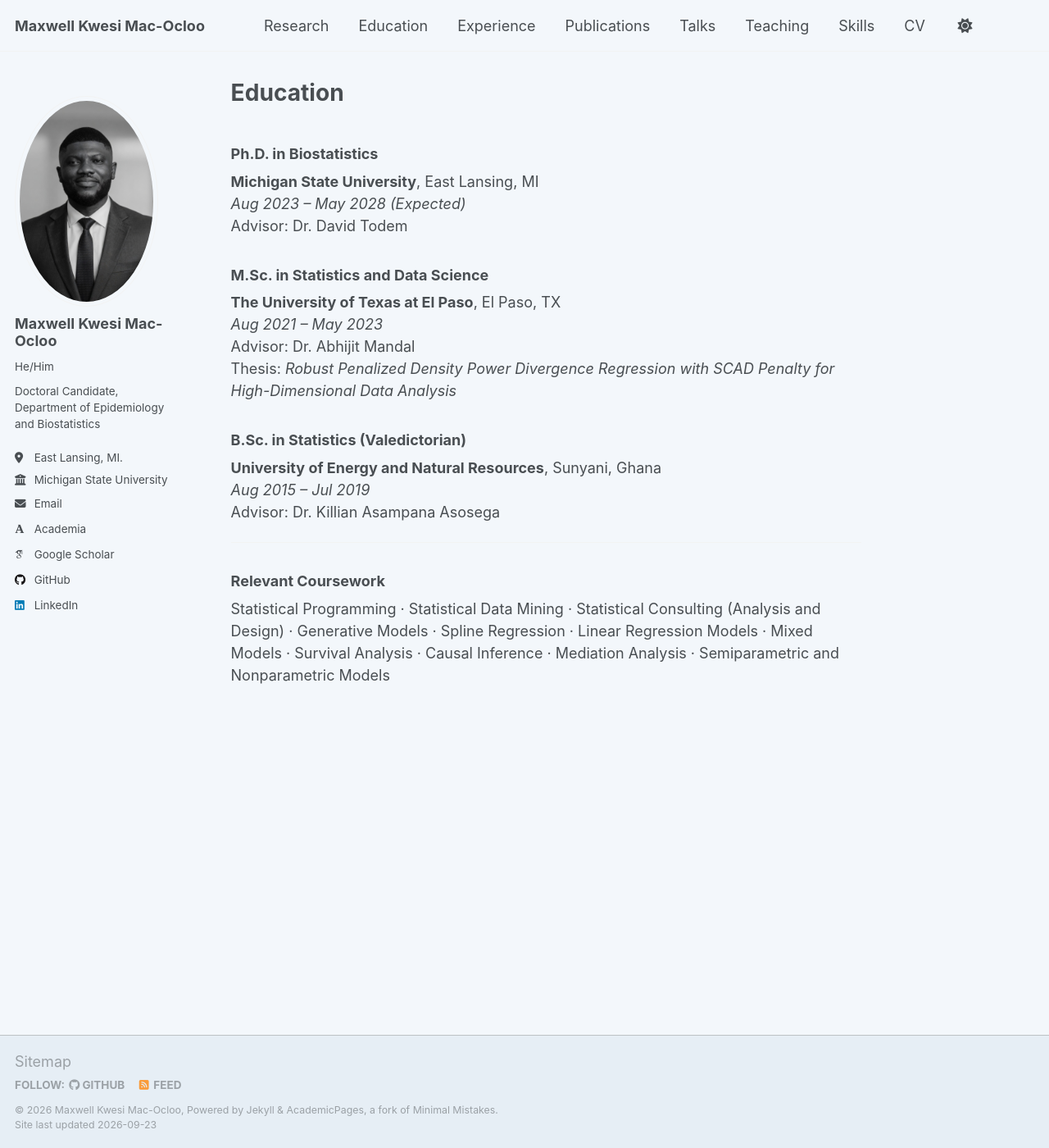
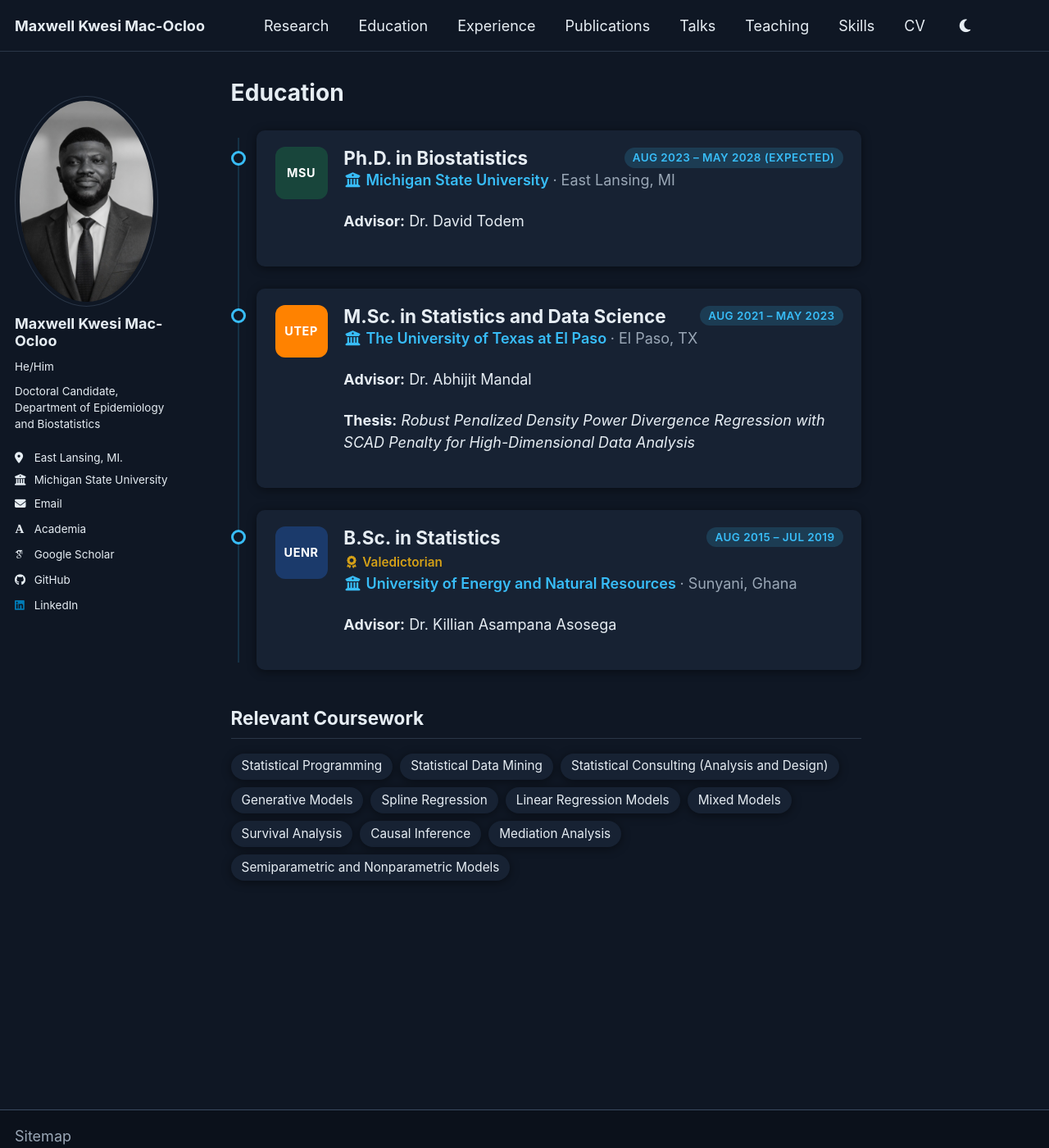
Before and after one commit to MaxwellMacocloo/maxwellmacocloo.github.io, a Jekyll site: the page built from _pages/education.md, in a window 1280 px wide and 1400 px high. Shown: the whole window at 82% size. Built offline with Jekyll 4.4.1, drawn with Linux system fonts in a browser that asks for light colours; some web fonts are replaced.

Commit message:
Default to a dark navy theme; move education into a collection
- site_theme: dark, so the site opens in dark mode (the toggle still works)
- Deeper navy dark palette; dropdown menu and TOC use the theme
  background instead of hard-coded white
- Dark-mode fixes for notice boxes, the GitHub icon and \color{blue}
  MathJax headings
- _education: one file per degree, shown as timeline cards with the
  school logo from images/education/ (initials badge until a logo is
  added) and coursework as chips

```diff
--- a/_config.yml
+++ b/_config.yml
@@ -8,7 +8,7 @@
 
 # Basic Site Settings
 locale                   : "en-US"
-#site_theme               : "default"
+site_theme               : "dark"
 remote_theme: "mmistakes/minimal-mistakes"
 minimal_mistakes_skin: "sunrise"
 title                    : "Maxwell Kwesi Mac-Ocloo"
@@ -237,6 +237,8 @@ collections:
     permalink: /:collection/:path/
   experience:
     output: false
+  education:
+    output: false
   skills:
     output: false
   posts:
--- a/_pages/education.md
+++ b/_pages/education.md
@@ -5,25 +5,42 @@ permalink: /education/
 author_profile: true
 ---
 
-### Ph.D. in Biostatistics
-**Michigan State University**, East Lansing, MI
-*Aug 2023 – May 2028 (Expected)*
-Advisor: Dr. David Todem
+{% include base_path %}
+{% assign degrees = site.education | sort: "order" %}
+<div class="timeline">
+{% for edu in degrees %}
+  {% assign logo_path = "/images/education/" | append: edu.logo %}
+  {% assign logo_file = site.static_files | where: "path", logo_path | first %}
+  <div class="timeline__item">
+    <div class="timeline__marker" aria-hidden="true"></div>
+    <div class="timeline__card edu-card">
+      <div class="edu-card__logo">
+        {% if logo_file %}
+          <img src="{{ base_path }}{{ logo_path }}" alt="{{ edu.school }} logo" loading="lazy">
+        {% else %}
+          <span class="edu-card__initials" style="background: {{ edu.color }};">{{ edu.initials }}</span>
+        {% endif %}
+      </div>
+      <div class="edu-card__body">
+        <div class="timeline__head">
+          <h3 class="timeline__role">{{ edu.degree }}</h3>
+          <span class="section-pill">{{ edu.dates }}</span>
+        </div>
+        {% if edu.honor %}<span class="edu-card__honor"><i class="fas fa-fw fa-award" aria-hidden="true"></i> {{ edu.honor }}</span>{% endif %}
+        <p class="timeline__org"><i class="fas fa-fw fa-building-columns" aria-hidden="true"></i> {{ edu.school }} <span class="timeline__loc">· {{ edu.location }}</span></p>
+        {% if edu.advisor %}<p class="edu-card__detail"><strong>Advisor:</strong> {{ edu.advisor }}</p>{% endif %}
+        {% if edu.thesis %}<p class="edu-card__detail"><strong>Thesis:</strong> <em>{{ edu.thesis }}</em></p>{% endif %}
+        {% if edu.content != "" %}<div class="timeline__content">{{ edu.content | markdownify }}</div>{% endif %}
+      </div>
+    </div>
+  </div>
+{% endfor %}
+</div>
 
-### M.Sc. in Statistics and Data Science
-**The University of Texas at El Paso**, El Paso, TX
-*Aug 2021 – May 2023*
-Advisor: Dr. Abhijit Mandal
-Thesis: *Robust Penalized Density Power Divergence Regression with SCAD Penalty for High-Dimensional Data Analysis*
-
-
-
-### B.Sc. in Statistics (Valedictorian)
-**University of Energy and Natural Resources**, Sunyani, Ghana
-*Aug 2015 – Jul 2019*
-Advisor: Dr. Killian Asampana Asosega
-
----
-
-### Relevant Coursework
-Statistical Programming · Statistical Data Mining · Statistical Consulting (Analysis and Design) · Generative Models · Spline Regression · Linear Regression Models · Mixed Models · Survival Analysis · Causal Inference · Mediation Analysis · Semiparametric and Nonparametric Models
+<section class="skill-group">
+  <h2 class="skill-group__title">Relevant Coursework</h2>
+  <div class="chip-list">
+    {% assign courses = "Statistical Programming|Statistical Data Mining|Statistical Consulting (Analysis and Design)|Generative Models|Spline Regression|Linear Regression Models|Mixed Models|Survival Analysis|Causal Inference|Mediation Analysis|Semiparametric and Nonparametric Models" | split: "|" %}
+    {% for c in courses %}<span class="chip">{{ c }}</span>{% endfor %}
+  </div>
+</section>
--- a/_sass/layout/_navigation.scss
+++ b/_sass/layout/_navigation.scss
@@ -268,7 +268,7 @@
     padding: 5px;
     border: 1px solid var(--global-border-color);
     border-radius: $border-radius;
-    background: #fff;
+    background: var(--global-bg-color);
     box-shadow: 0 0 10px rgba(#000, 0.25);
 
     a {
@@ -385,7 +385,7 @@
   color: var(--global-text-color-light);
   text-transform: uppercase;
   letter-spacing: 1px;
-  background-color: #fff;
+  background-color: var(--global-bg-color);
   border: 1px solid var(--global-border-color);
   border-radius: $border-radius;
   box-shadow: $box-shadow;
--- a/_sass/layout/_sections.scss
+++ b/_sass/layout/_sections.scss
@@ -10,9 +10,10 @@
 }
 
 html[data-theme="dark"] {
-  --section-card-bg: #525252;
-  --section-card-shadow: 0 2px 10px rgba(0, 0, 0, 0.3);
-  --section-pill-bg: rgba(0, 160, 209, 0.25);
+  --section-accent: #38bdf8;
+  --section-card-bg: #172233;
+  --section-card-shadow: 0 2px 12px rgba(0, 0, 0, 0.45);
+  --section-pill-bg: rgba(56, 189, 248, 0.16);
 }
 
 .section-pill {
@@ -261,3 +262,102 @@ html[data-theme="dark"] {
     font-size: 1em;
   }
 }
+
+/* Education ---------------------------------------------------------------- */
+
+.edu-card {
+  display: flex;
+  gap: 1.1rem;
+  padding-bottom: 1rem;
+}
+
+.edu-card__logo {
+  flex: 0 0 64px;
+
+  img,
+  .edu-card__initials {
+    display: flex;
+    align-items: center;
+    justify-content: center;
+    width: 64px;
+    height: 64px;
+    border-radius: 12px;
+  }
+
+  img {
+    padding: 6px;
+    background: #fff;
+    object-fit: contain;
+  }
+}
+
+.edu-card__initials {
+  color: #fff;
+  font-size: 0.8em;
+  font-weight: 700;
+  letter-spacing: 0.04em;
+}
+
+.edu-card__body {
+  flex: 1 1 auto;
+  min-width: 0;
+}
+
+.edu-card__honor {
+  display: inline-block;
+  margin-top: 0.35rem;
+  color: #d4a017;
+  font-size: 0.85em;
+  font-weight: 600;
+}
+
+.edu-card__detail {
+  margin: 0.2rem 0;
+  font-size: 0.9em;
+}
+
+.chip-list {
+  display: flex;
+  flex-wrap: wrap;
+  gap: 0.5rem;
+}
+
+.chip {
+  padding: 0.3em 0.85em;
+  border-radius: 999px;
+  background: var(--section-card-bg);
+  box-shadow: var(--section-card-shadow);
+  font-size: 0.85em;
+}
+
+@media (max-width: $small) {
+  .edu-card {
+    flex-direction: column;
+    gap: 0.6rem;
+  }
+}
+
+/* Dark-mode readability fixes ---------------------------------------------------- */
+
+html[data-theme="dark"] {
+  /* notice boxes (e.g. the quote on the home page) */
+  [class^="notice"],
+  [class*=" notice"] {
+    background-color: var(--section-card-bg);
+    border-left: 4px solid var(--section-accent);
+    color: var(--global-text-color);
+  }
+
+  /* the GitHub brand icon is near-black */
+  .fa-github,
+  .fa-github-alt,
+  .fa-github-square {
+    color: var(--global-text-color);
+  }
+
+  /* pure-blue MathJax headings (\color{blue}) are too dark on navy */
+  mjx-container [style*="color: blue"],
+  mjx-container [style*="color:blue"] {
+    color: #60a5fa !important;
+  }
+}
--- a/_sass/theme/_dark.scss
+++ b/_sass/theme/_dark.scss
@@ -8,11 +8,11 @@ $dark-gray                  : mix(#000, $gray, 40%);
 $darker-gray                : mix(#000, $gray, 60%);
 $light-gray                 : mix(#fff, $gray, 50%);
 
-$background                 : #474747;
+$background                 : #0f1724;
 $background-light           : mix(#fff, $background, 80%);
 $background-lighter         : mix(#fff, $background, 90%);
-$text                       : #ffffff;
-$link                       : #0ea1c5;
+$text                       : #e6edf3;
+$link                       : #38bdf8;
 $link-dark                  : mix(#000, $link, 25%);
 $link-light                 : mix(#fff, $link, 25%);
 
@@ -37,18 +37,18 @@ $sidebar-screen-min-width   : 1024px;
 html[data-theme="dark"] {
     --global-base-color                 : #{$background};
     --global-bg-color                   : #{$background};
-    --global-footer-bg-color            : #{$background};
-    --global-border-color               : #{$light-gray};
-    --global-dark-border-color          : #{$background-light};
-    --global-code-background-color      : #fafafa;
-    --global-code-text-color            : #{$darker-gray};
+    --global-footer-bg-color            : #0b111b;
+    --global-border-color               : #2a3647;
+    --global-dark-border-color          : #3a4a60;
+    --global-code-background-color      : #1a2332;
+    --global-code-text-color            : #{$text};
     --global-fig-caption-color          : #{$light-gray};
     --global-link-color                 : #{$link};
     --global-link-color-hover           : #{$link-dark};
     --global-link-color-visited         : #{$link-light};
     --global-masthead-link-color        : #{$text};
-    --global-masthead-link-color-hover  : #{$background-light};
+    --global-masthead-link-color-hover  : #{$link};
     --global-text-color                 : #{$text};
-    --global-text-color-light           : #{$light-gray};
-    --global-thead-color                : #{$background-lighter};
+    --global-text-color-light           : #9aa7b6;
+    --global-thead-color                : #1a2332;
 }
```
Also changed, not shown: _education/1-msu-phd.md (added, +11 -0 lines), _education/2-utep-msc.md (added, +12 -0 lines), _education/3-uenr-bsc.md (added, +12 -0 lines), images/education/README.md (added, +7 -0 lines).
